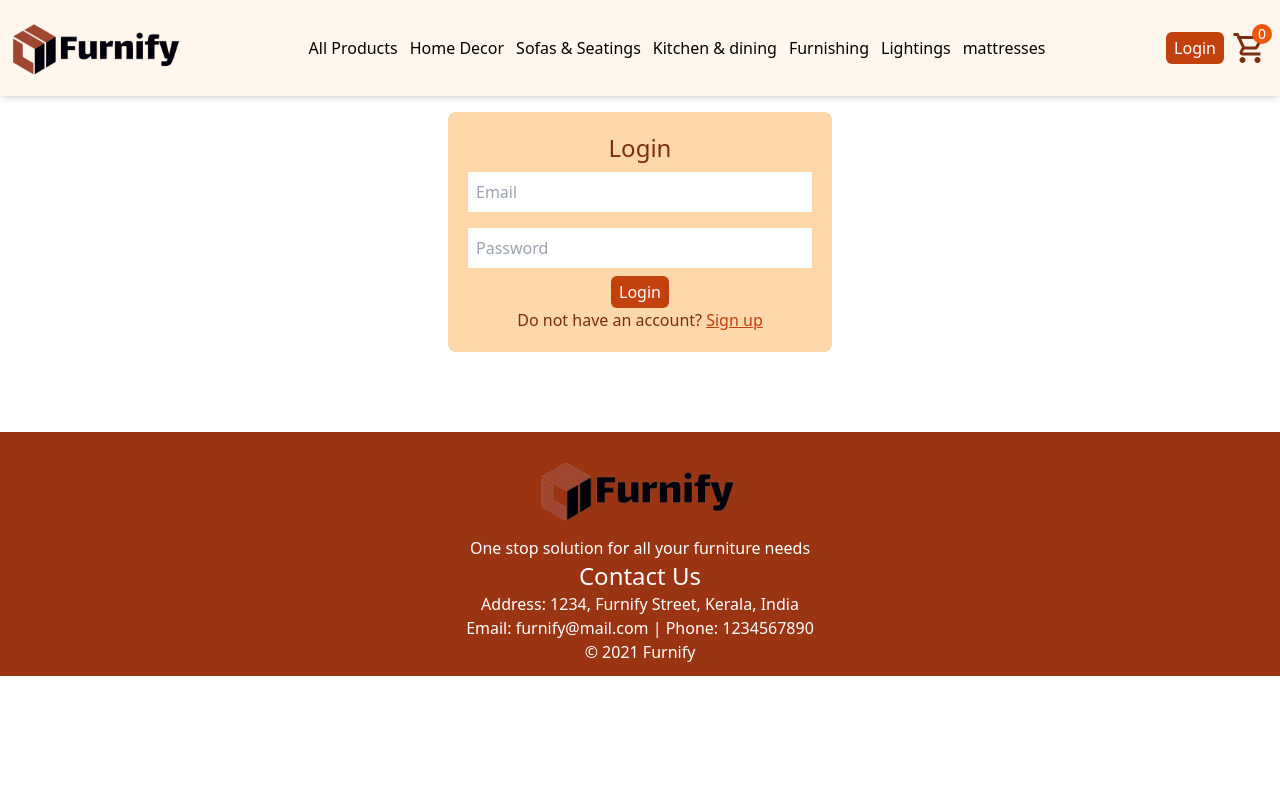
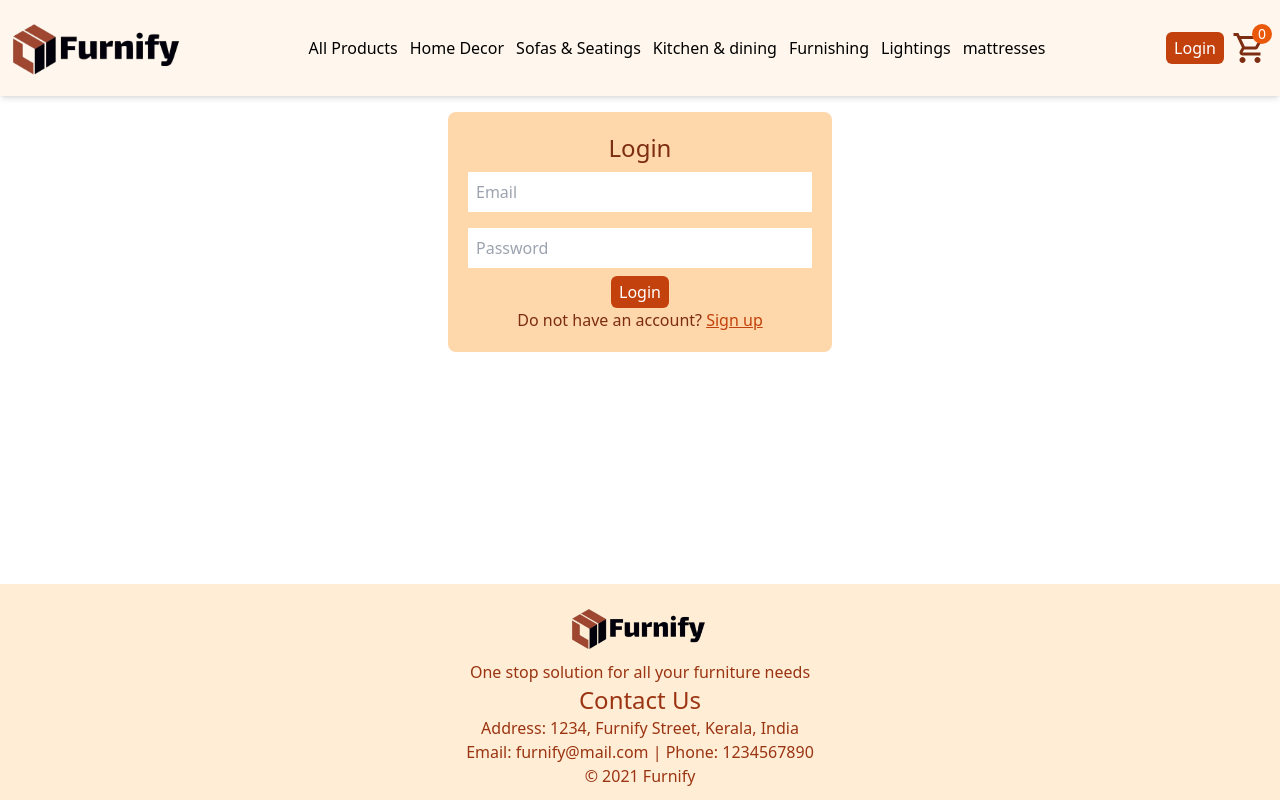
Before and after one commit to anaspxr/e-commerce-furniture-shop, a React (Vite) app in the folder frontend/: page /login in a window 1280 px wide. Built offline with nearby package versions, Linux system fonts and the light colour scheme.

Commit message:
fix footer coming top on blank pages

```diff
--- a/frontend/src/App.jsx
+++ b/frontend/src/App.jsx
@@ -11,6 +11,7 @@ import Product from "./pages/Product";
 
 function App() {
   return (
+    <div className="flex flex-col min-h-screen">
       <UserProvider>
         <BrowserRouter>
           <Navbar />
@@ -43,9 +44,11 @@ function App() {
             <Route path="/login" element={<LoginSignup />} />
             <Route path="/profile" element={<Profile />} />
           </Routes>
+
           <Footer />
         </BrowserRouter>
       </UserProvider>
+    </div>
   );
 }
 
--- a/frontend/src/components/Footer.jsx
+++ b/frontend/src/components/Footer.jsx
@@ -2,11 +2,11 @@ import { Link } from "react-router-dom";
 import logo from "./assets/logo.png";
 export default function Footer() {
   return (
-    <div>
-      <footer className="bg-orange-800 text-white p-3 text-center">
+    <div className="mt-auto">
+      <footer className="bg-orange-100 text-orange-800 p-3 text-center">
         <div className="flex items-center flex-col">
           <Link to="/">
-            <img className="max-w-52" src={logo} alt="Furnify" />
+            <img className="max-w-36" src={logo} alt="Furnify" />
           </Link>
           <p>One stop solution for all your furniture needs</p>
         </div>
```
Lines whose indentation alone changed are shown as unchanged.
